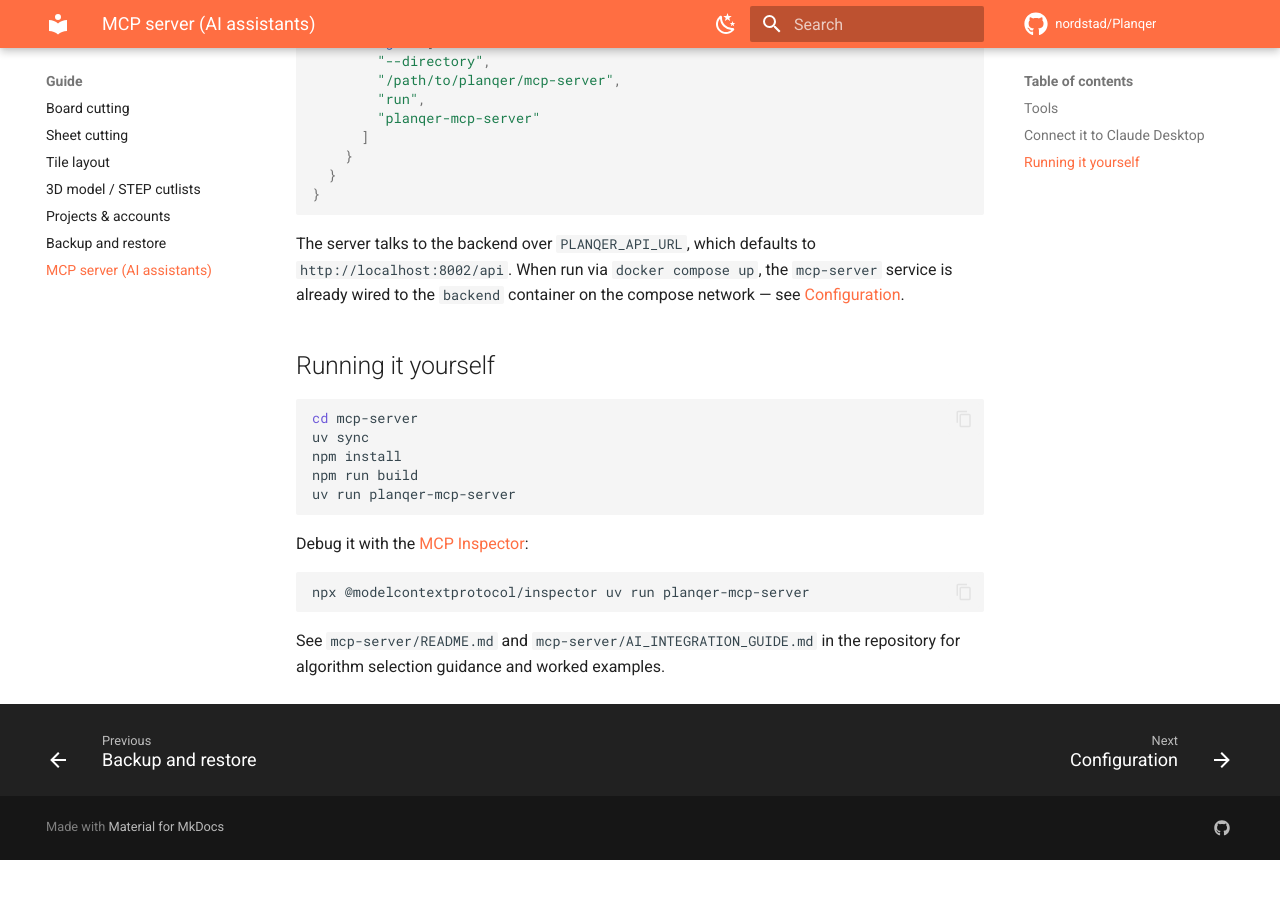
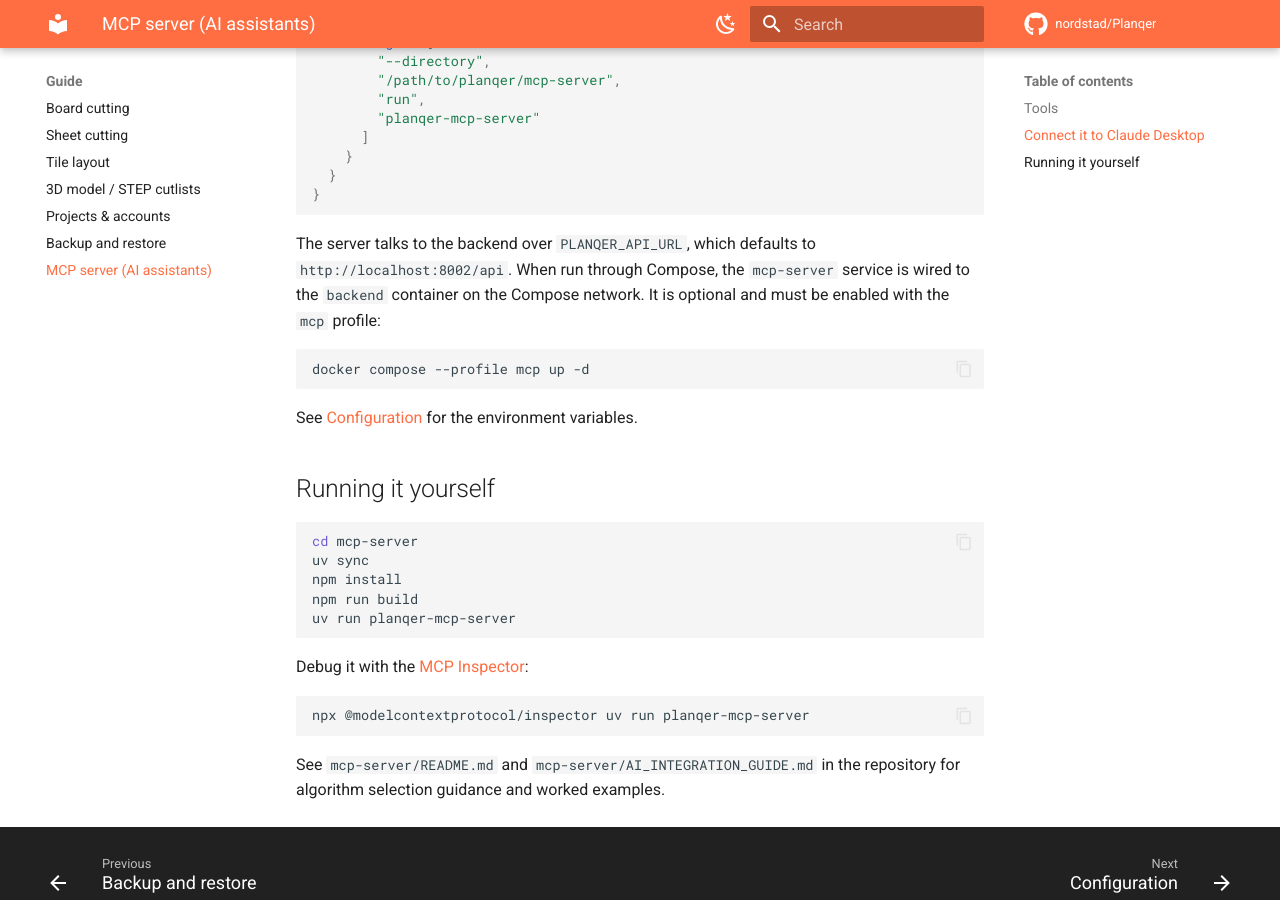
Before and after one commit to nordstad/Planqer, an MkDocs documentation site: the page built from docs/guide/mcp-server.md, in a window 1280 px wide and 900 px high, scrolled down 851 px. Built offline with MkDocs 1.6.1 and Material for MkDocs 9.7.7, drawn with Linux system fonts in a browser that asks for light colours; comment, search, counter and statistics services are not loaded; before the commit the page ends 1711 px from its top, so only the background shows below that.

Commit message:
Optimize Docker images and build contexts (#80)
* Make MCP service optional

* Optimize Docker images

---------

Co-authored-by: Even Nordstad <even.nordstad@scania.com>

````diff
--- a/docker-compose.release.yml
+++ b/docker-compose.release.yml
@@ -37,6 +37,7 @@ services:
 
   mcp-server:
     container_name: planqer-mcp-server
+    profiles: [mcp]
     image: ghcr.io/nordstad/planqer-mcp-server:${PLANQER_VERSION:-latest}
     environment:
       - PLANQER_API_URL=http://backend:8002/api
--- a/docker-compose.yml
+++ b/docker-compose.yml
@@ -26,6 +26,7 @@ services:
     build:
       context: ./frontend
       dockerfile: Dockerfile
+      target: development
     environment:
       # The hostname you serve Planqer on. Vite refuses requests with a Host
       # header it doesn't know, so serving this behind a reverse proxy without
@@ -44,6 +45,7 @@ services:
 
   mcp-server:
     container_name: planqer-mcp-server
+    profiles: [mcp]
     build:
       context: ./mcp-server
       dockerfile: Dockerfile
--- a/docs/guide/mcp-server.md
+++ b/docs/guide/mcp-server.md
@@ -37,9 +37,16 @@ explain the resulting boards/waste/efficiency back to you.
 ```
 
 The server talks to the backend over `PLANQER_API_URL`, which defaults to
-`http://localhost:8002/api`. When run via `docker compose up`, the
-`mcp-server` service is already wired to the `backend` container on the
-compose network — see [Configuration](../reference/configuration.md).
+`http://localhost:8002/api`. When run through Compose, the `mcp-server`
+service is wired to the `backend` container on the Compose network. It is
+optional and must be enabled with the `mcp` profile:
+
+```bash
+docker compose --profile mcp up -d
+```
+
+See [Configuration](../reference/configuration.md) for the environment
+variables.
 
 ## Running it yourself
 
````
Also changed, not shown: docs/getting-started.md (+13 -0 lines), docs/reference/configuration.md (+7 -0 lines), 12 other files.
